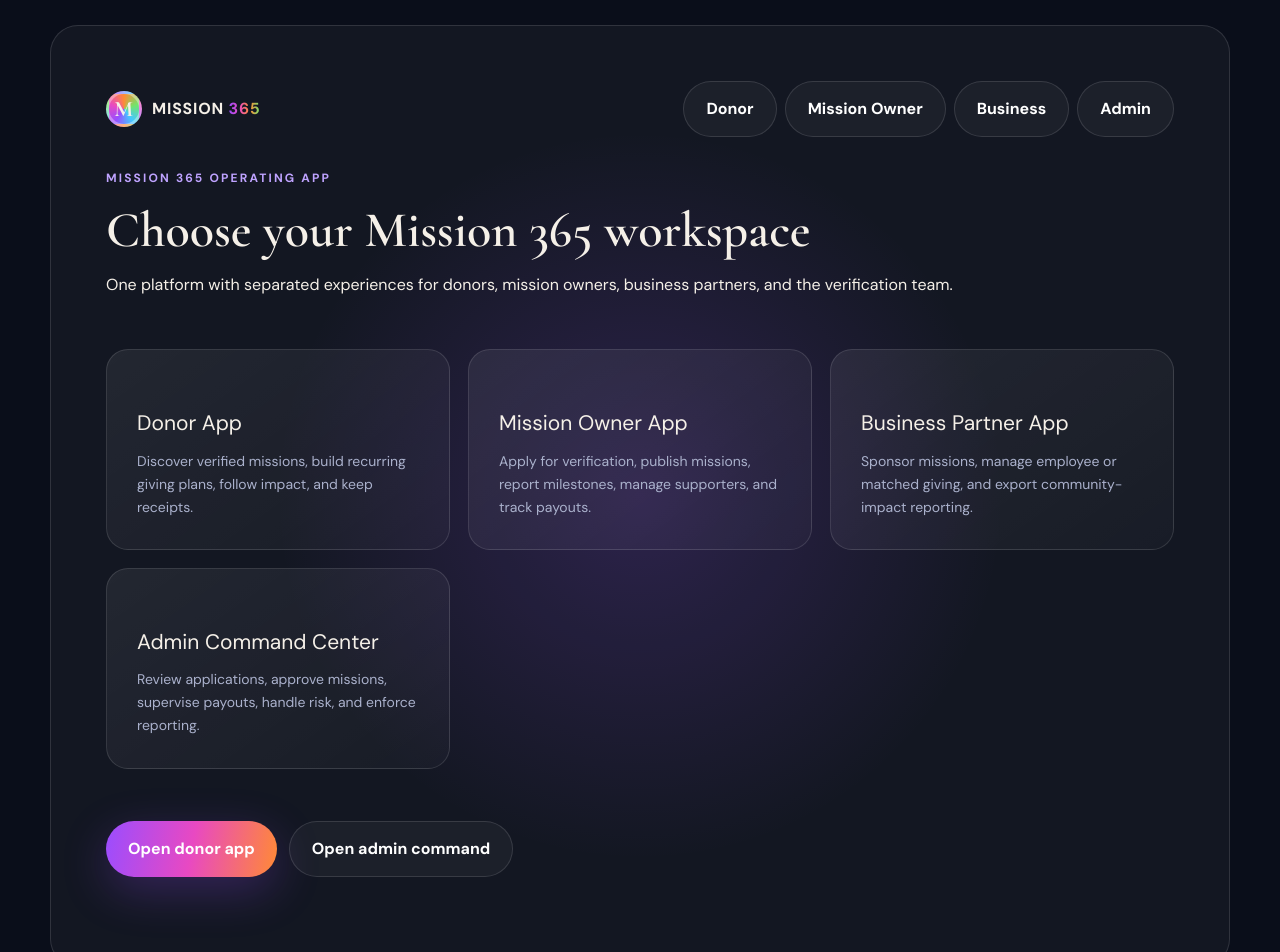
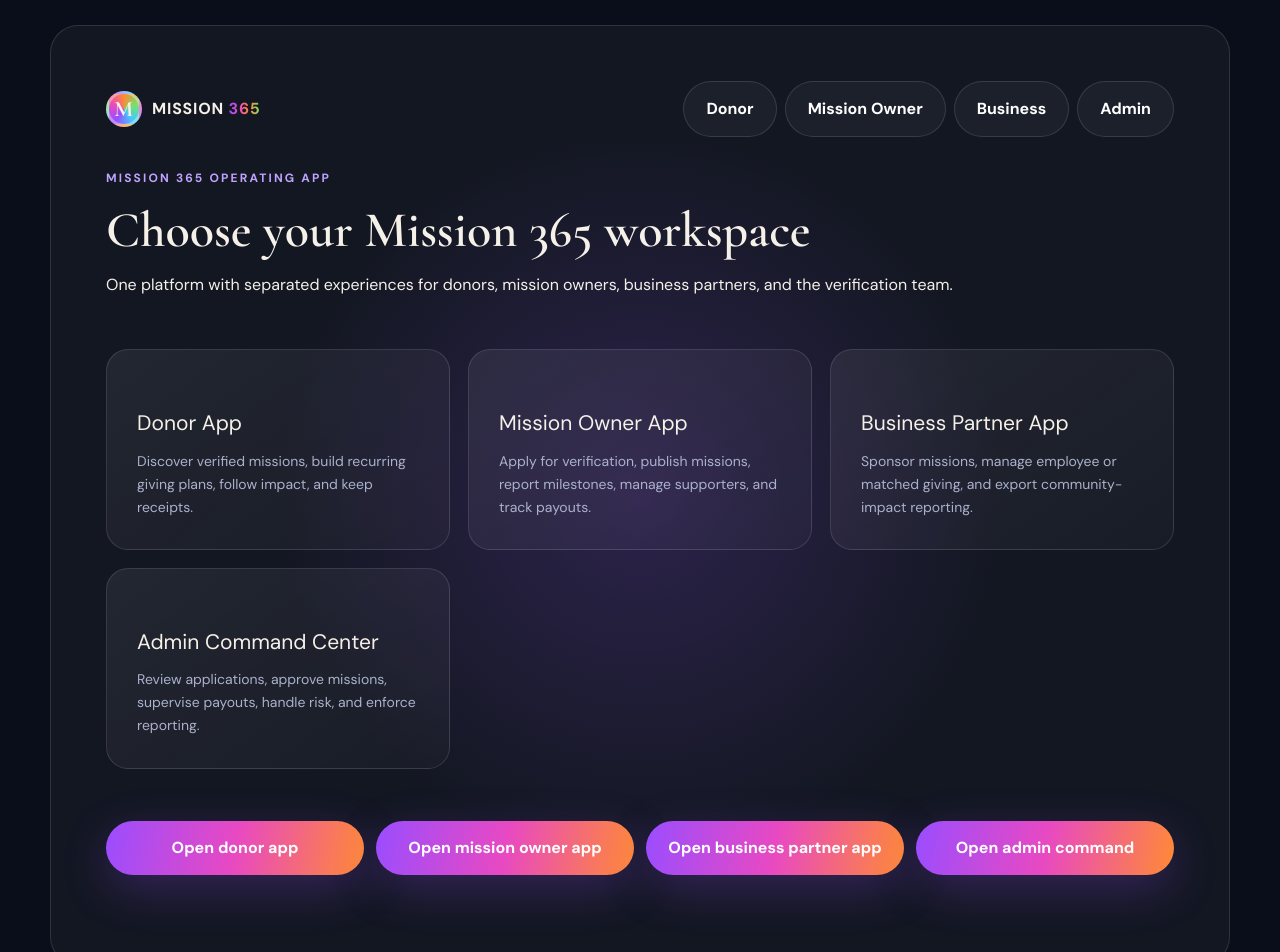
Before and after one commit to dolodorsey/mission-365, a Next.js app: page /app in a window 1280 px wide. Shown: the top 952 px of the page. Built offline with nearby package versions, Linux system fonts and the light colour scheme.

Commit message:
Expose every Mission 365 workspace

```diff
--- a/src/app/app/page.tsx
+++ b/src/app/app/page.tsx
@@ -2,9 +2,19 @@ import Link from 'next/link'
 import { MissionAppShell, WorkGrid } from '../../components/MissionAppShell'
 
 export const metadata={title:'Mission 365 App | Command Center'}
-export default function AppHome(){return <MissionAppShell title="Choose your Mission 365 workspace" subtitle="One platform with separated experiences for donors, mission owners, business partners, and the verification team."><WorkGrid items={[
-  ['Donor App','Discover verified missions, build recurring giving plans, follow impact, and keep receipts.'],
-  ['Mission Owner App','Apply for verification, publish missions, report milestones, manage supporters, and track payouts.'],
-  ['Business Partner App','Sponsor missions, manage employee or matched giving, and export community-impact reporting.'],
-  ['Admin Command Center','Review applications, approve missions, supervise payouts, handle risk, and enforce reporting.'],
-]}/><div className="hero-actions" style={{marginTop:24}}><Link className="button" href="/app/donor">Open donor app</Link><Link className="button button-ghost" href="/app/admin">Open admin command</Link></div></MissionAppShell>}
+
+const workspaces = [
+  { href:'/app/donor', title:'Donor App', description:'Discover verified missions, build recurring giving plans, follow impact, and keep receipts.', cta:'Open donor app' },
+  { href:'/app/mission-owner', title:'Mission Owner App', description:'Apply for verification, publish missions, report milestones, manage supporters, and track payouts.', cta:'Open mission owner app' },
+  { href:'/app/business', title:'Business Partner App', description:'Sponsor missions, manage employee or matched giving, and export community-impact reporting.', cta:'Open business partner app' },
+  { href:'/app/admin', title:'Admin Command Center', description:'Review applications, approve missions, supervise payouts, handle risk, and enforce reporting.', cta:'Open admin command' },
+] as const
+
+export default function AppHome(){
+  return <MissionAppShell title="Choose your Mission 365 workspace" subtitle="One platform with separated experiences for donors, mission owners, business partners, and the verification team.">
+    <WorkGrid items={workspaces.map(({title,description})=>[title,description])}/>
+    <div className="hero-actions" style={{marginTop:24,display:'grid',gridTemplateColumns:'repeat(auto-fit,minmax(210px,1fr))',gap:12}}>
+      {workspaces.map(workspace=><Link key={workspace.href} className="button" href={workspace.href}>{workspace.cta}</Link>)}
+    </div>
+  </MissionAppShell>
+}
```
